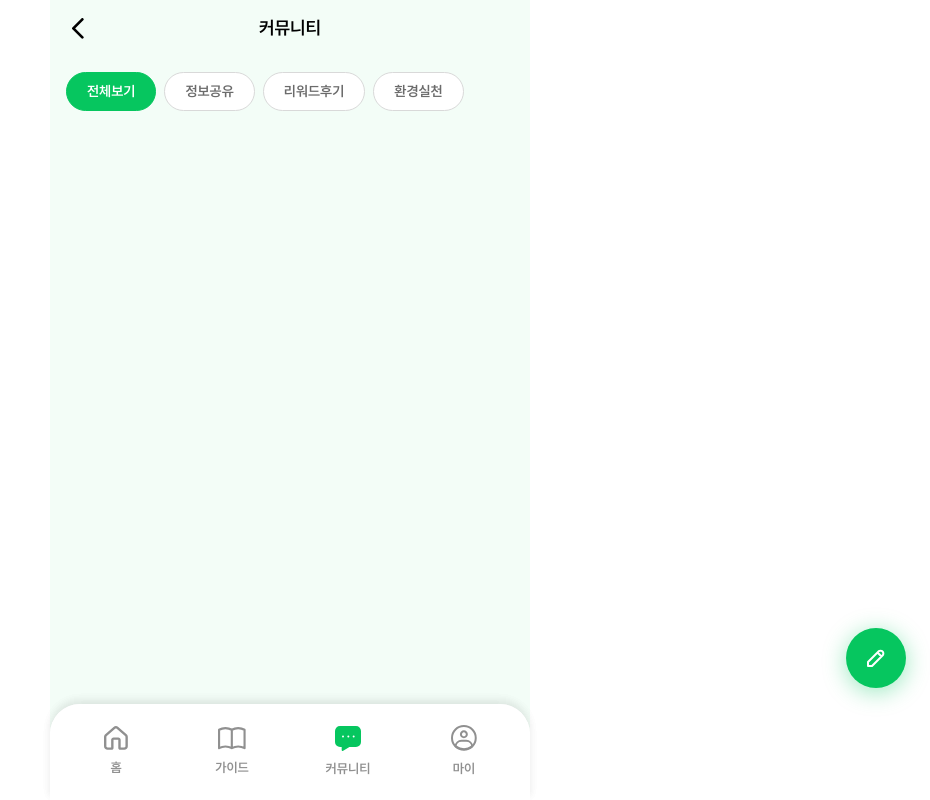
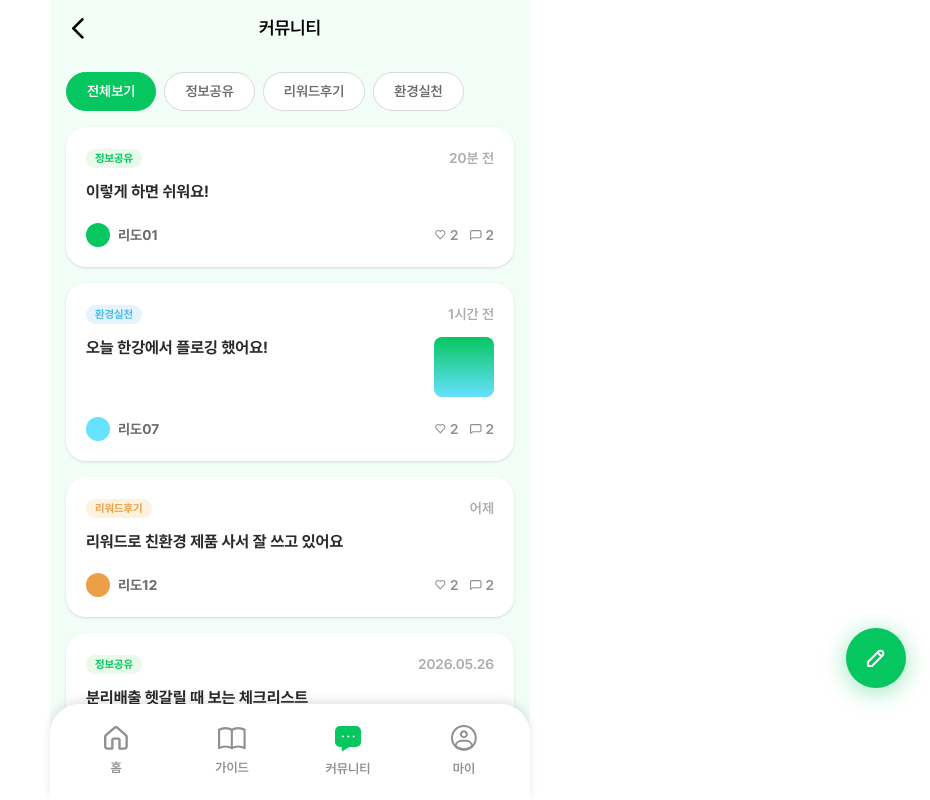
Before and after one commit to REDO-Team/Front, a React (Vite) app: page /community in a window 1280 px wide. Shown: the whole page, without its empty margins (350-1280 px from the left). Built offline with nearby package versions, Linux system fonts and the light colour scheme.

Commit message:
[Feat] 커뮤니티 메인 페이지 구현
- 게시글 렌더링 작업

resolves #53

```diff
--- a/src/pages/community/main-page.tsx
+++ b/src/pages/community/main-page.tsx
@@ -2,15 +2,84 @@ import BottomBar from "../../components/common/BottomBar";
 import TopBar from "../../components/common/TopBar";
 import PencilIcon from "../../assets/icons/pencil.svg";
 import { useState } from "react";
+import HeartIcon from "../../assets/icons/heart.svg";
+import CommentIcon from "../../assets/icons/comment.svg";
 
 const CATEGORIES = ["전체보기", "정보공유", "리워드후기", "환경실천"];
+
+// API 연결 전 테스트용 데이터
+const MOCK_POSTS = [
+  {
+    id: 1,
+    category: "정보공유",
+    time: "20분 전",
+    title: "이렇게 하면 쉬워요!",
+    author: "리도01",
+    authorColor: "bg-main-green1",
+    likes: 2,
+    comments: 2,
+    hasThumbnail: false,
+  },
+  {
+    id: 2,
+    category: "환경실천",
+    time: "1시간 전",
+    title: "오늘 한강에서 플로깅 했어요!",
+    author: "리도07",
+    authorColor: "bg-main-sky",
+    likes: 2,
+    comments: 2,
+    hasThumbnail: true,
+  },
+  {
+    id: 3,
+    category: "리워드후기",
+    time: "어제",
+    title: "리워드로 친환경 제품 사서 잘 쓰고 있어요",
+    author: "리도12",
+    authorColor: "bg-reward-text",
+    likes: 2,
+    comments: 2,
+    hasThumbnail: false,
+  },
+  {
+    id: 4,
+    category: "정보공유",
+    time: "2026.05.26",
+    title: "분리배출 헷갈릴 때 보는 체크리스트",
+    author: "리도03",
+    authorColor: "bg-main-green1",
+    likes: 2,
+    comments: 2,
+    hasThumbnail: false,
+  },
+];
+const getCategoryStyle = (category: string) => {
+  switch (category) {
+    case "정보공유":
+      return "bg-bg-green2 text-main-green1";
+    case "환경실천":
+      return "bg-skyblue-bg text-skyblue-text";
+    case "리워드후기":
+      return "bg-reward-bg text-reward-text";
+    default:
+      return "bg-gray-100 text-gray-500";
+  }
+};
 export default function CommunityMainPage() {
   const [selectedCategory, setSelectedCategory] = useState("전체보기");
+
+  const filteredPosts =
+    selectedCategory === "전체보기"
+      ? MOCK_POSTS
+      : MOCK_POSTS.filter((post) => post.category === selectedCategory);
+
   return (
-    <div className="bg-bg-green1 min-h-screen pb-20">
+    <div className="bg-bg-green1 min-h-screen pb-32">
       <TopBar title="커뮤니티" leftIcon bgColor="bg-green1" />
 
-      <section className="flex overflow-x-auto whitespace-nowrap p-4 gap-2">
+      {/* 카테고리 버튼 영역 */}
+      <section className="flex overflow-x-auto whitespace-nowrap p-4 gap-2 scrollbar-hide">
         {CATEGORIES.map((category) => {
           const isSelected = selectedCategory === category;
           return (
@@ -32,6 +101,75 @@ export default function CommunityMainPage() {
         })}
       </section>
 
+      {/* 게시글 목록 영역 */}
+      <section className="flex flex-col px-4 gap-4 pb-10">
+        {filteredPosts.map((post) => (
+          <article
+            key={post.id}
+            className="bg-white rounded-[20px] p-5 shadow-sm flex flex-col gap-3"
+          >
+            {/* 카테고리 라벨, 작성 시간 */}
+            <div className="flex justify-between items-center">
+              <span
+                className={`flex items-center justify-center px-[9px] py-[4px] rounded-[20px] font-pretendard text-[11px] font-bold leading-none ${getCategoryStyle(
+                  post.category,
+                )}`}
+              >
+                {post.category}
+              </span>
+              <span className="text-[14px] font-pretendard font-semibold leading-[22px] text-gray-400">
+                {post.time}
+              </span>
+            </div>
+
+            {/* 제목, 썸네일 (조건부 렌더링) */}
+            <div className="flex justify-between items-start gap-4">
+              <h3 className="text-[16px] font-pretendard font-bold text-gray-800 leading-snug break-keep">
+                {post.title}
+              </h3>
+
+              {post.hasThumbnail && (
+                <div className="w-[60px] h-[60px] shrink-0 rounded-lg bg-main-gradient"></div>
+              )}
+            </div>
+
+            {/* 프로필, 좋아요/댓글 */}
+            <div className="flex justify-between items-center mt-2">
+              {/* 유저 프로필 */}
+              <div className="flex items-center gap-2">
+                <div
+                  className={`w-6 h-6 rounded-full ${post.authorColor}`}
+                ></div>
+                <span className="text-[14px] font-pretendard font-bold leading-[22px] text-gray-600">
+                  {post.author}
+                </span>
+              </div>
+
+              {/* 좋아요, 댓글 카운트 */}
+              <div className="flex flex-row items-center gap-3 whitespace-nowrap text-[14px] font-pretendard font-semibold leading-[22px] text-gray-500">
+                <span className="flex items-center gap-1">
+                  <img
+                    src={HeartIcon}
+                    alt="좋아요"
+                    className="w-[11.25px] h-[10px]"
+                  />
+                  {post.likes}
+                </span>
+                <span className="flex items-center gap-1">
+                  <img
+                    src={CommentIcon}
+                    alt="댓글"
+                    className="w-[11.25px] h-[10.62px]"
+                  />
+                  {post.comments}
+                </span>
+              </div>
+            </div>
+          </article>
+        ))}
+      </section>
+
+      {/* 글쓰기 플로팅 버튼 */}
       <button className="fixed bottom-28 right-6 z-50 flex h-[60px] w-[60px] items-center justify-center rounded-[100px] bg-main-green1 shadow-[0_4px_23px_rgba(6,198,95,0.4)]">
         <img
           src={PencilIcon}
@@ -39,6 +177,7 @@ export default function CommunityMainPage() {
           className="h-6 w-6 invert brightness-0"
         />
       </button>
+
       <BottomBar />
     </div>
   );
```
Also changed, not shown: src/assets/icons/comment.svg (added), src/assets/icons/heart.svg (added).
